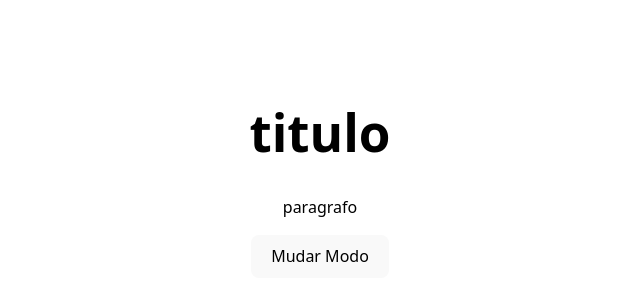
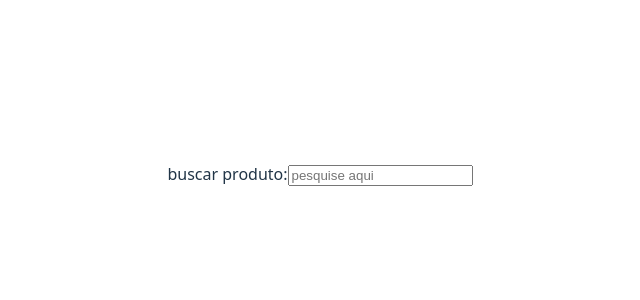
Before and after one commit to gudjekfkd/diario, a React (Vite) app: page / in a window 1280 px wide. Shown: the part 226-526 px from the top of the page, without its empty margins (320-960 px from the left). Built offline with nearby package versions, Linux system fonts and the light colour scheme.

Commit message:
desafio 4

```diff
--- a/package.json
+++ b/package.json
@@ -22,6 +22,6 @@
     "eslint-plugin-react-hooks": "^5.2.0",
     "eslint-plugin-react-refresh": "^0.4.20",
     "globals": "^16.3.0",
-    "vite": "^7.1.2"
+    "vite": "^7.1.3"
   }
 }
--- a/src/App.jsx
+++ b/src/App.jsx
@@ -1,12 +1,11 @@
 import { useState } from 'react'
 import './App.css'
-import ModoNoturno from './components/ModoNoturno'
-import './components/ModoNoturno.css'
+import FiltroProdutos from './components/FiltroProdutos'
 
 function App() {
 
   return (
-    <ModoNoturno />
+    <FiltroProdutos />
   )
 }
 
--- a/src/components/FiltroProdutos.jsx
+++ b/src/components/FiltroProdutos.jsx
@@ -0,0 +1,18 @@
+import { useState } from "react"
+
+function FiltroProdutos () {
+    const [termoBusca, setTermoBusca] = useState('')
+    return (
+        <div>
+          <label>buscar produto:</label>
+          <input
+            type="text"
+            value={termoBusca}
+            onChange={(e) => setTermoBusca(e.target.value)}
+            placeholder="pesquise aqui"
+          />
+        </div>
+    )
+}
+
+export default FiltroProdutos
--- a/src/components/ModoNoturno.jsx
+++ b/src/components/ModoNoturno.jsx
@@ -1,4 +1,4 @@
-import { useState } from "react";
+/* import { useState } from "react";
 
     function ModoNoturno() {
         const [modoNoturno, setModoNoturno] = useState(false)
@@ -12,4 +12,4 @@ import { useState } from "react";
         )
     }
 
-export default ModoNoturno
+export default ModoNoturno */
```
Also changed, not shown: src/Home/Home.jsx (deleted, +0 -14 lines), src/Home/Home.css (deleted), src/components/Carrinho.jsx (added), 1 other file (tests, documents, lock files or other folders).
